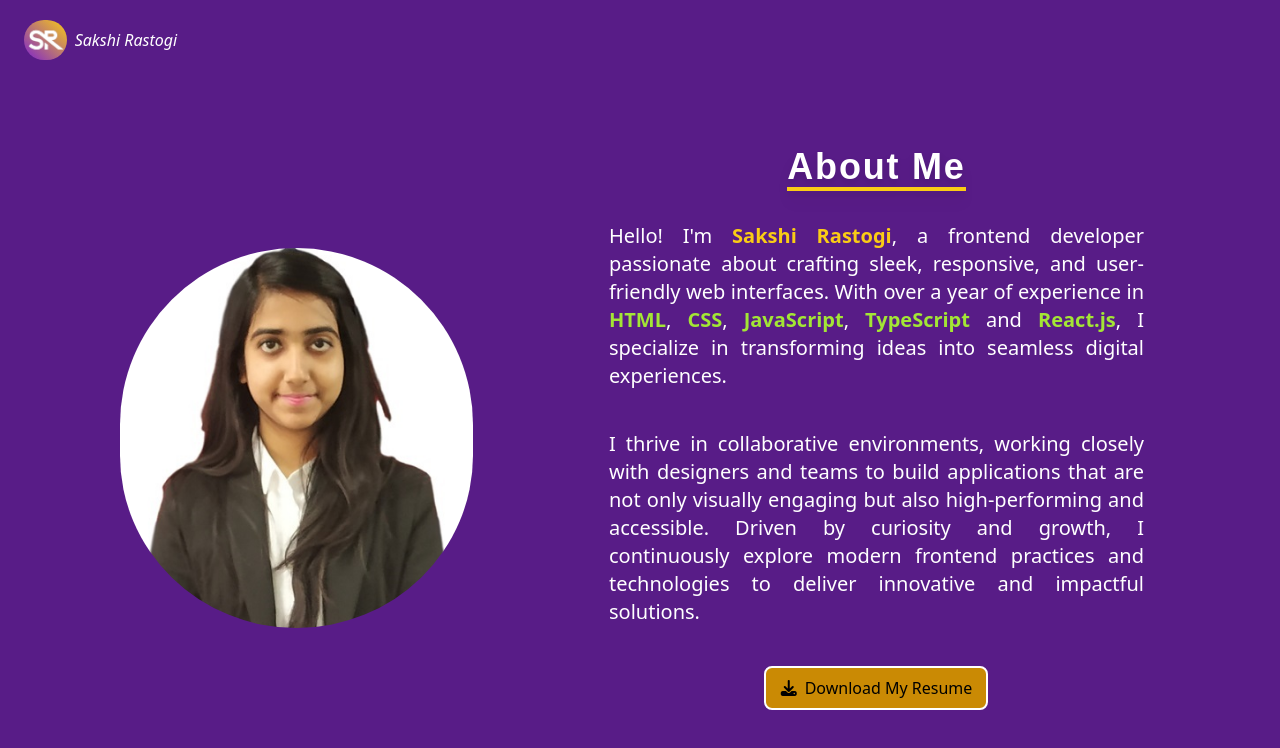
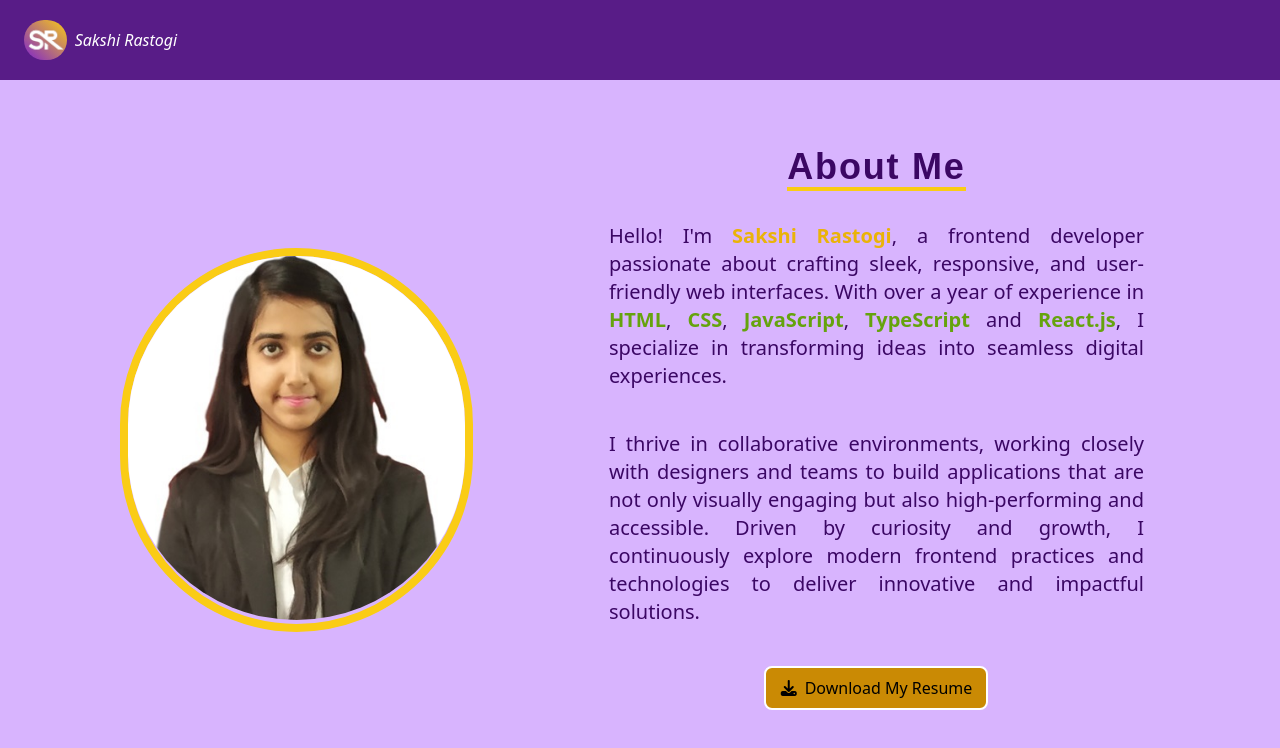
Before and after one commit to SakshiRastogi1302/portfolio, a React (Vite) app: page /about in a window 1280 px wide. Shown: the top 748 px of the page. Built offline with nearby package versions, Linux system fonts and the light colour scheme.

Commit message:
added the light and dark theme colors in about component.

```diff
--- a/src/components/AboutComponent.jsx
+++ b/src/components/AboutComponent.jsx
@@ -1,19 +1,22 @@
 import React from 'react'
 import profilePhoto from '../assets/profile-photo.jpg'
 import { Link } from 'react-router-dom'
+import { useSelector } from 'react-redux'
 
 
 const AboutComponent = () => {
+  const currentMode = useSelector(store => store.toggleLightDarkMode.currentMode);
   return (
-    <div className='bg-purple-900 w-full min-h-screen flex flex-col justify-center'>
+    <div className={currentMode==="light"?"":"dark"}>
+        <div className='bg-purple-300 dark:bg-purple-900 dark:w-full min-h-screen flex flex-col justify-center'>
           <div className='flex flex-col xl:flex-row lg:px-10'>
               <div className='flex justify-center xl:justify-start xl:items-center w-full xl:w-1/2 px-4 sm:px-8 lg:px-10'>
-            <img src={profilePhoto} alt='My Profile Pic' title='Sakshi Rastogi' className='w-40 h-40 sm:w-56 sm:h-56 md:w-64 md:h-64 lg:w-72 lg:h-72 xl:w-96 xl:h-96 rounded-full mt-32 mb-8 sm:mt-36 md:mt-40 lg:mt-28 lg:ml-10 border-16 border-double border-yellow-400 pb-1'></img>
+                <img src={profilePhoto} alt='My Profile Pic' title='Sakshi Rastogi' className='w-40 h-40 sm:w-56 sm:h-56 md:w-64 md:h-64 lg:w-72 lg:h-72 xl:w-96 xl:h-96 rounded-full mt-32 mb-8 sm:mt-36 md:mt-40 lg:mt-28 lg:ml-10 border-8 border-yellow-400 pb-1'></img>
               </div>
               <div className='flex flex-col justify-center w-full xl:w-3/4 px-6 lg:px-24 xl:pt-24 gap-4'>
-              <h1 className='inline-block mx-auto text-3xl sm:text-4xl font-el-messiri font-bold tracking-wider text-white flex-wrap text-center leading-snug animate-moveDown drop-shadow-lg drop-shadow-black border-b-4 border-yellow-400'>About Me</h1>
-              <div className='text-justify text-lg md:text-xl animate-fadeIn text-white space-y-6 lg:space-y-8 xl:space-y-10'>
-                <p>Hello! I'm <b className='text-yellow-400'>Sakshi Rastogi</b>, a frontend developer passionate about crafting sleek, responsive, and user-friendly web interfaces. With over a year of experience in <b className='text-lime-400'>HTML</b>, <b className='text-lime-400'>CSS</b>, <b className='text-lime-400'>JavaScript</b>, <b className='text-lime-400'>TypeScript</b> and <b className='text-lime-400'>React.js</b>, I specialize in transforming ideas into seamless digital experiences.</p>
+                  <h1 className='inline-block mx-auto text-3xl sm:text-4xl font-el-messiri font-bold tracking-wider text-purple-950 dark:text-white flex-wrap text-center leading-snug animate-moveDown border-b-4 border-yellow-400'>About Me</h1>
+                  <div className='text-justify text-lg md:text-xl animate-fadeIn text-purple-950 dark:text-white space-y-6 lg:space-y-8 xl:space-y-10'>
+                    <p>Hello! I'm <b className='text-yellow-500 dark:text-yellow-400'>Sakshi Rastogi</b>, a frontend developer passionate about crafting sleek, responsive, and user-friendly web interfaces. With over a year of experience in <b className='text-lime-600 dark:text-lime-400'>HTML</b>, <b className='text-lime-600 dark:text-lime-400'>CSS</b>, <b className='text-lime-600 dark:text-lime-400'>JavaScript</b>, <b className='text-lime-600 dark:text-lime-400'>TypeScript</b> and <b className='text-lime-600 dark:text-lime-400'>React.js</b>, I specialize in transforming ideas into seamless digital experiences.</p>
                     <p>I thrive in collaborative environments, working closely with designers and teams to build applications that are not only visually engaging but also high-performing and accessible. Driven by curiosity and growth, I continuously explore modern frontend practices and technologies to deliver innovative and impactful solutions.</p>
                   </div>
                   <div className='flex justify-center my-6'>
@@ -22,6 +25,8 @@ const AboutComponent = () => {
               </div>
           </div>
         </div>
+
+    </div>
   )
 }
 
```
Lines whose indentation alone changed are shown as unchanged.
